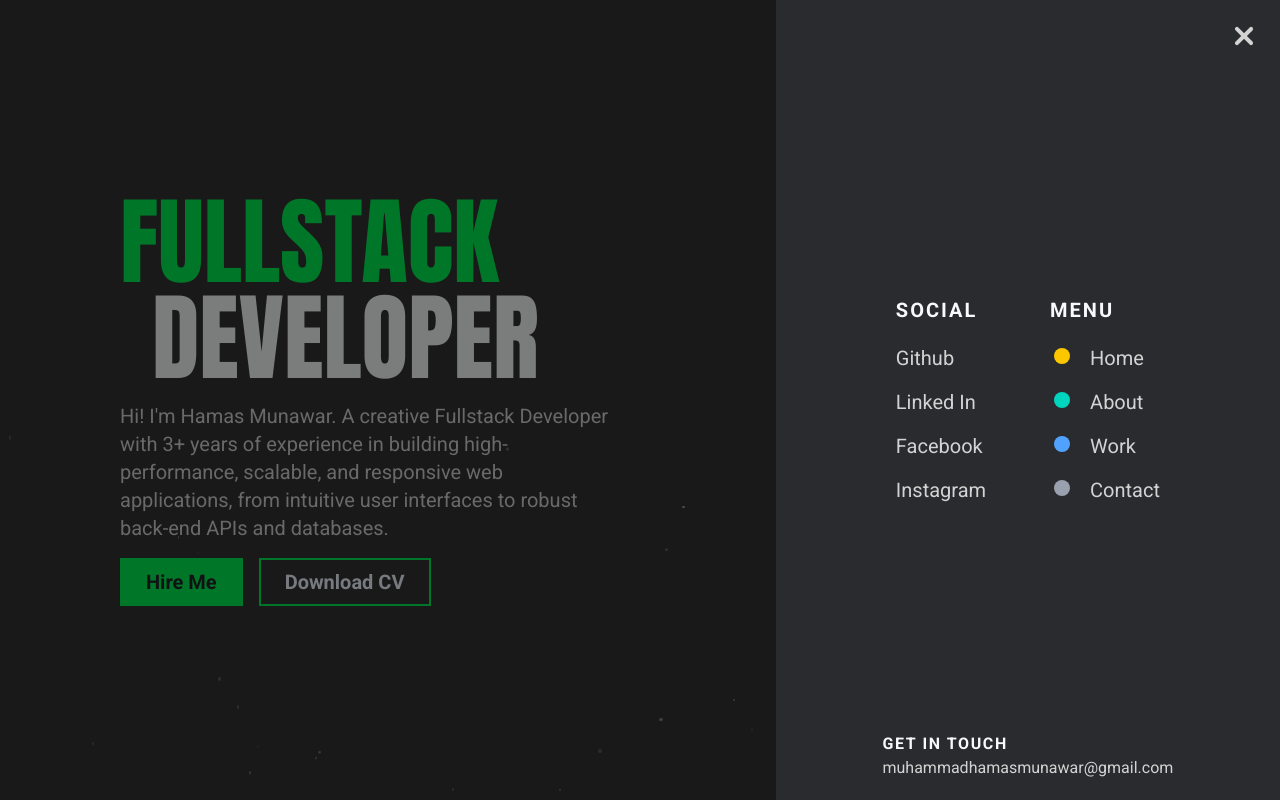
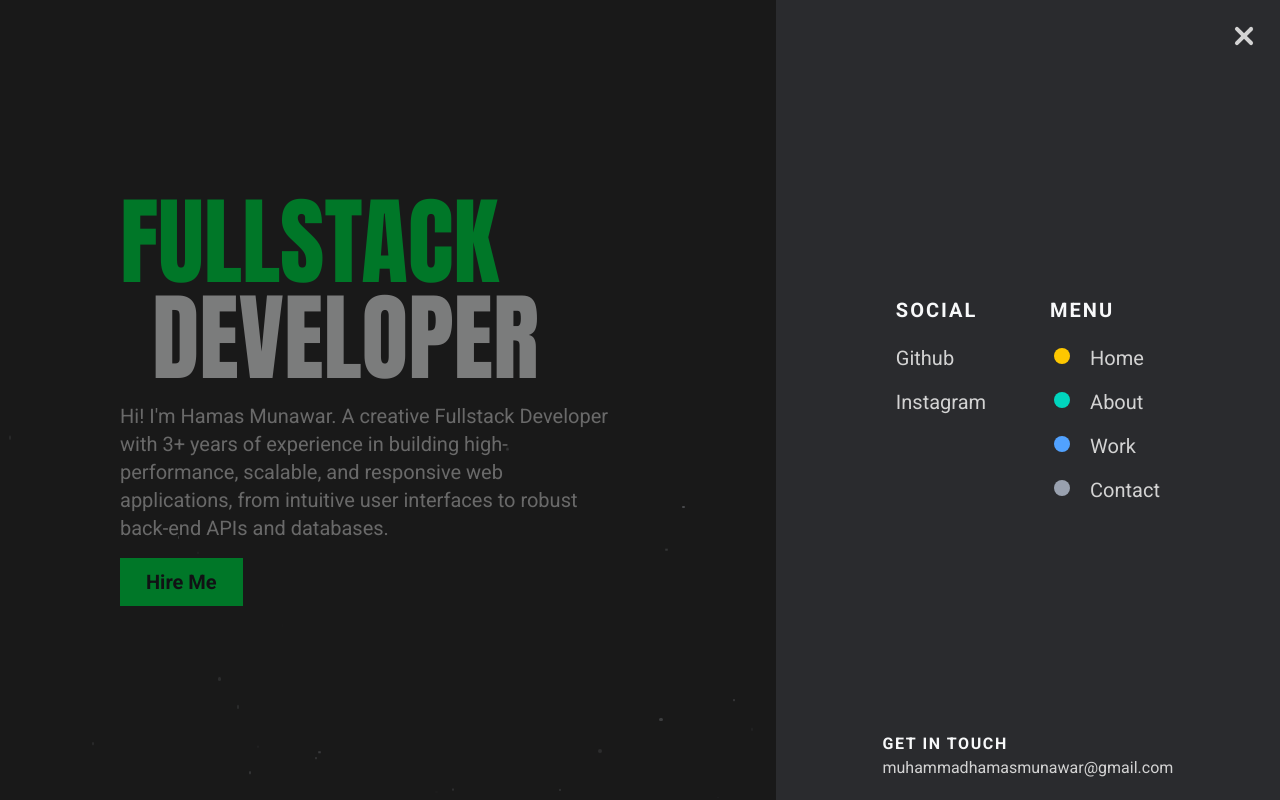
Before and after one commit to hamas-munawar/Portfolio-2.0, a Next.js app: page / in a window 1280 px wide. Both pictures are taken after a click on the button 1244 px from the left and 36 px from the top of the page. Shown: the top 800 px of the page. Built offline with nearby package versions, Linux system fonts and the light colour scheme.

Commit message:
fix(navbar links & homesection ) : added real links

```diff
--- a/app/HomeSection.tsx
+++ b/app/HomeSection.tsx
@@ -1,8 +1,10 @@
 "use client";
-import { useGSAP } from "@gsap/react";
 import gsap from "gsap";
 import { ScrollTrigger } from "gsap/all";
+import Link from "next/link";
 import React from "react";
+
+import { useGSAP } from "@gsap/react";
 
 gsap.registerPlugin(ScrollTrigger);
 
@@ -58,11 +60,18 @@ const HomeSection = () => {
         </p>
         <div className="slide-up-and-fade flex gap-4">
           <button className="w-fit bg-brand text-gray-jet font-semibold text-md md:text-lg lg:text-xl px-6 py-2 transition-all duration-300 hover:cursor-pointer border-2 border-brand hover:bg-transparent hover:text-white-cool">
-            Hire Me
+            <Link
+              target="_blank"
+              href={
+                "https://www.upwork.com/freelancers/~0118613b18d17f9733?mp_source=share"
+              }
+            >
+              Hire Me
+            </Link>
           </button>
-          <button className="w-fit text-white-cool font-semibold text-md md:text-lg lg:text-xl px-6 py-2 border-2 border-brand transition-all duration-300 hover:cursor-pointer hover:bg-brand hover:text-gray-jet">
+          {/* <button className="w-fit text-white-cool font-semibold text-md md:text-lg lg:text-xl px-6 py-2 border-2 border-brand transition-all duration-300 hover:cursor-pointer hover:bg-brand hover:text-gray-jet">
             Download CV
-          </button>
+          </button> */}
         </div>
       </div>
       <div className="grid grid-cols-3 md:grid-cols-1 place-content-end gap-4 relative md:-bottom-48">
--- a/app/components/Footer.tsx
+++ b/app/components/Footer.tsx
@@ -1,8 +1,11 @@
-import Link from "next/link";
+import Link from 'next/link';
 
 const Footer = () => {
   return (
-    <footer className="mx-auto text-center font-roboto flex flex-col gap-6 py-4">
+    <footer
+      id="contact"
+      className="mx-auto text-center font-roboto flex flex-col gap-6 py-4"
+    >
       <div className="flex flex-col gap-2">
         <p className="text-lg md:text-xl">Have idea in Mind ? </p>
         <Link
--- a/app/components/Navbar.tsx
+++ b/app/components/Navbar.tsx
@@ -1,22 +1,21 @@
 "use client";
-import { useGSAP } from "@gsap/react";
 import gsap from "gsap";
 import Link from "next/link";
 import { useState } from "react";
 import { MdArrowOutward } from "react-icons/md";
 
+import { useGSAP } from "@gsap/react";
+
 const socialLinks = [
-  { label: "Github", href: "#" },
-  { label: "Linked In", href: "#" },
-  { label: "Facebook", href: "#" },
-  { label: "Instagram", href: "#" },
+  { label: "Github", href: "https://github.com/hamas-munawar" },
+  { label: "Instagram", href: "https://www.instagram.com/hamasmunawar/" },
 ];
 
 const pageLinks = [
   { label: "Home", href: "/", colorClass: "bg-yellow-400" },
-  { label: "About", href: "/about", colorClass: "bg-teal-400" },
-  { label: "Work", href: "/work", colorClass: "bg-blue-400" },
-  { label: "Contact", href: "/contact", colorClass: "bg-gray-400" },
+  { label: "About", href: "#about", colorClass: "bg-teal-400" },
+  { label: "Work", href: "#projects", colorClass: "bg-blue-400" },
+  { label: "Contact", href: "#contact", colorClass: "bg-gray-400" },
 ];
 
 const Navbar = () => {
@@ -84,6 +83,7 @@ const Navbar = () => {
                     {socialLinks.map(({ label, href }) => (
                       <li key={label}>
                         <Link
+                          target="_blank"
                           href={href}
                           className="text-xl  hover:underline"
                           onClick={() => setMenu(false)}
--- a/app/data/Projects.ts
+++ b/app/data/Projects.ts
@@ -1,4 +1,4 @@
-import { PROJECT } from "../types/project";
+import { PROJECT } from '../types/project';
 
 export const PROJECTS: PROJECT[] = [
   {
--- a/app/globals.css
+++ b/app/globals.css
@@ -48,3 +48,7 @@ input:-webkit-autofill:focus,
 input:-webkit-autofill:active {
   transition: all 5000s ease-in-out 0s;
 }
+
+html {
+  scroll-behavior: smooth;
+}
```
